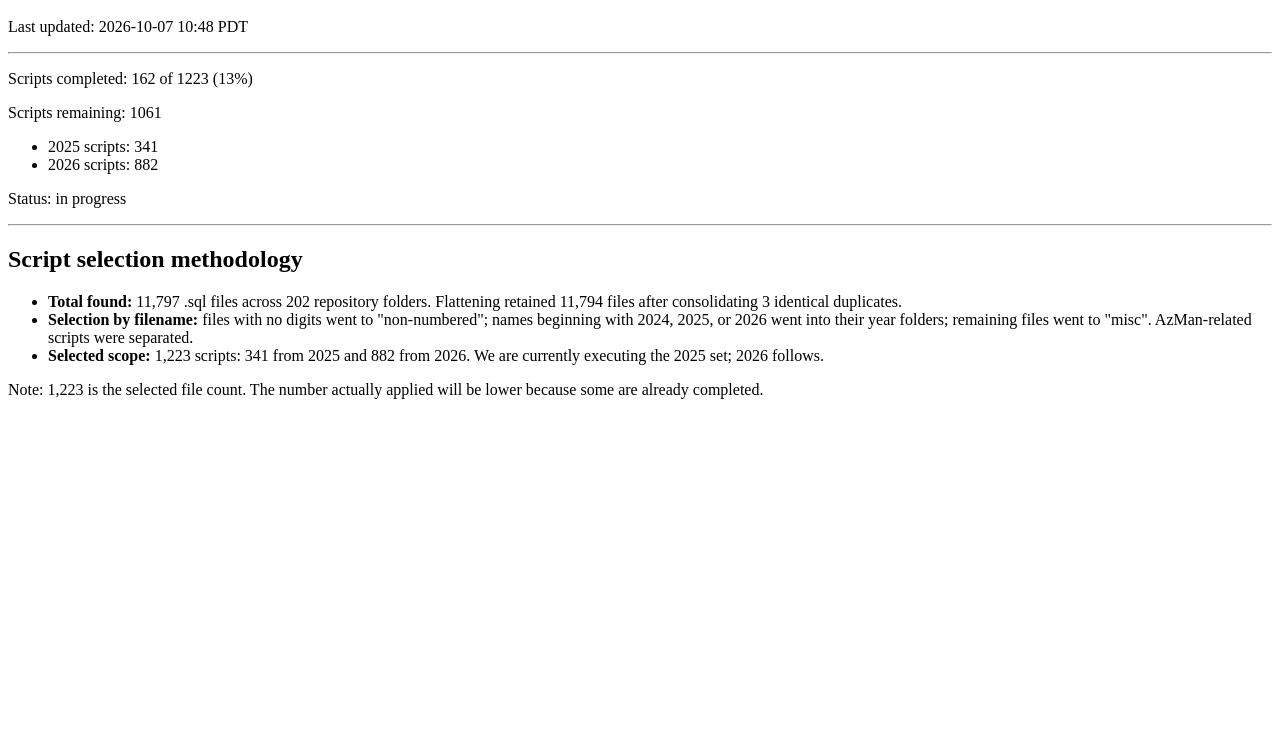
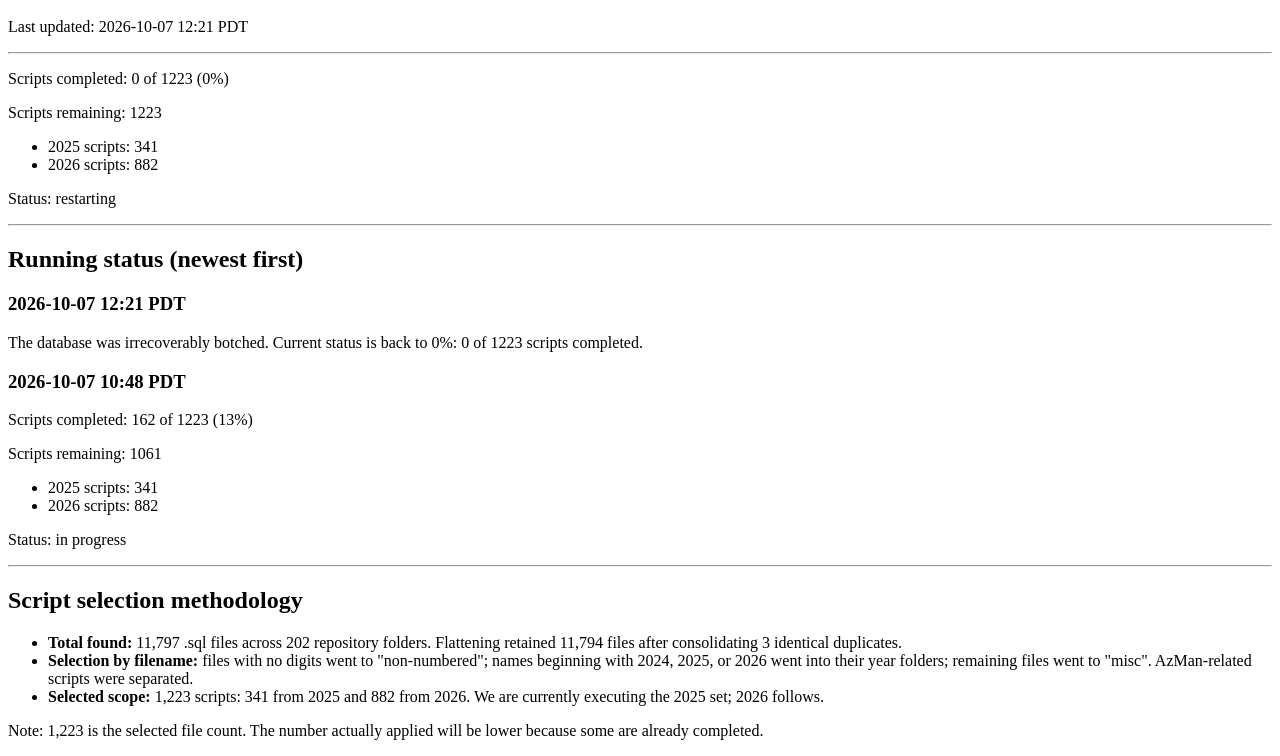
Before and after one commit to faisals/faisals.github.io, a plain HTML site: page db-run-status/index.html in a window 1280 px wide. Shown: the part 48-804 px from the top of the page. Drawn offline with Linux system fonts and the light colour scheme.

Commit message:
Add running status log; record database loss, progress reset to 0%

```diff
--- a/db-run-status/index.html
+++ b/db-run-status/index.html
@@ -2,8 +2,20 @@
 <head><title>LTS Scripts Testing</title></head>
 <body>
 <h1>LTS Scripts Testing</h1>
-<p>Last updated: 2026-10-07 10:48 PDT</p>
+<p>Last updated: 2026-10-07 12:21 PDT</p>
 <hr>
+<p>Scripts completed: 0 of 1223 (0%)</p>
+<p>Scripts remaining: 1223</p>
+<ul>
+<li>2025 scripts: 341</li>
+<li>2026 scripts: 882</li>
+</ul>
+<p>Status: restarting</p>
+<hr>
+<h2>Running status (newest first)</h2>
+<h3>2026-10-07 12:21 PDT</h3>
+<p>The database was irrecoverably botched. Current status is back to 0%: 0 of 1223 scripts completed.</p>
+<h3>2026-10-07 10:48 PDT</h3>
 <p>Scripts completed: 162 of 1223 (13%)</p>
 <p>Scripts remaining: 1061</p>
 <ul>
```
